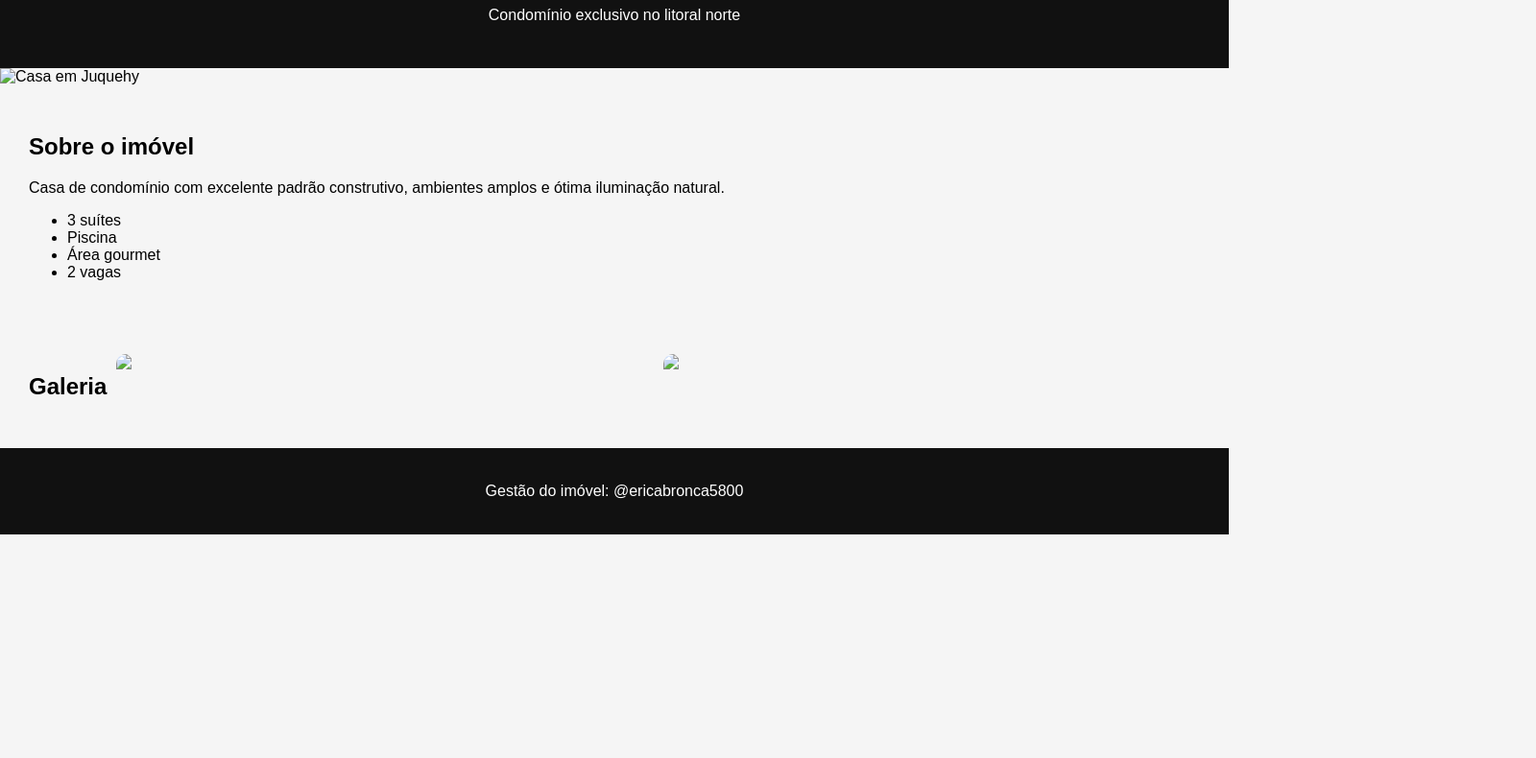
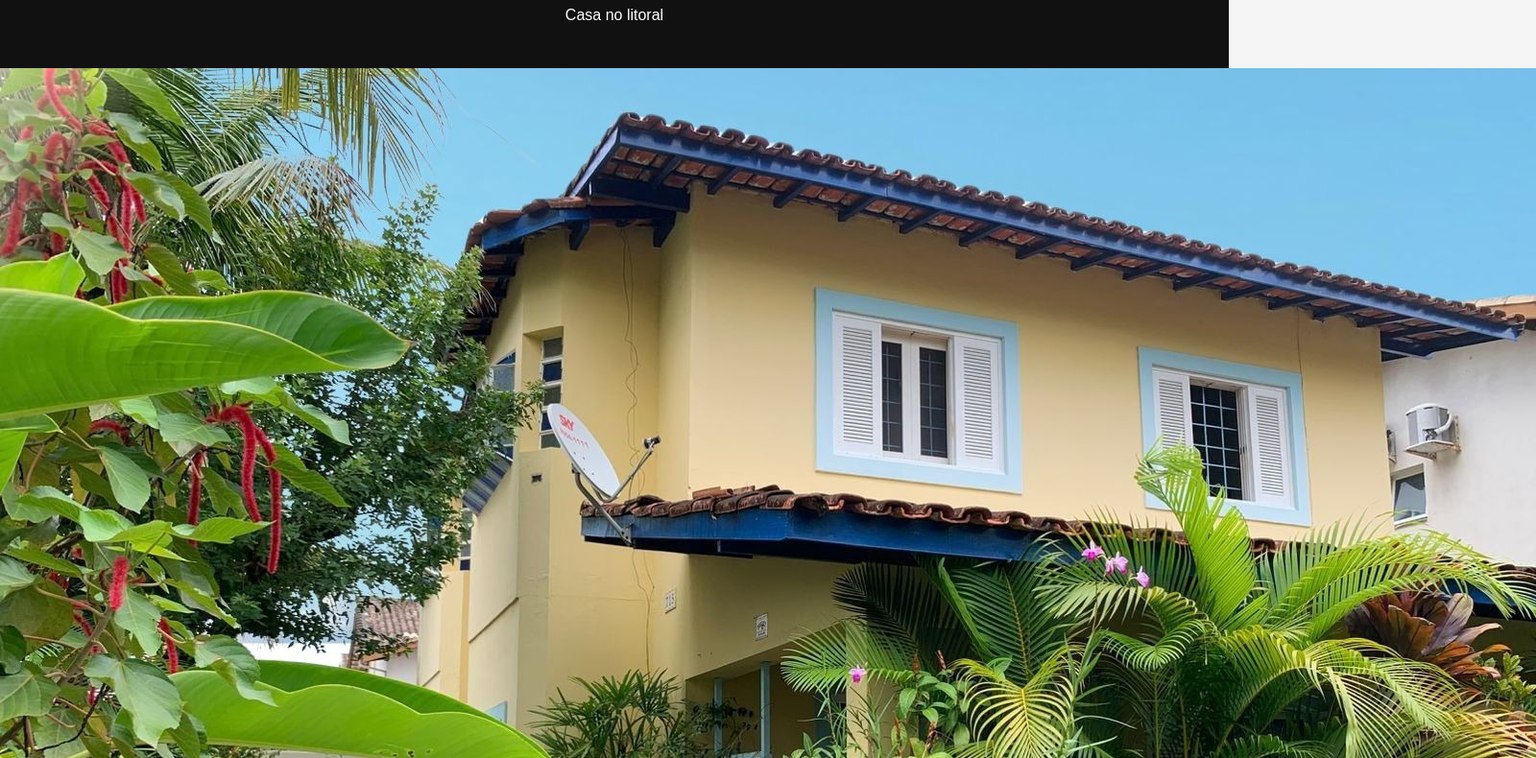
Before and after one commit to andrebronc0-code/Casa-Juquehy, a plain HTML site: page index.html in a window 1280 px wide. Shown: the part 103-893 px from the top of the page at 96% size, 1600 px wide, since content can reach past the window. Before the commit the page ends 800 px from the top, so only its background shows below. Drawn offline with Linux system fonts and the light colour scheme.

Commit message:
Update index.html

```diff
--- a/index.html
+++ b/index.html
@@ -1,57 +1,63 @@
 <!DOCTYPE html>
 <html lang="pt-BR">
+
 <head>
+
 <meta charset="UTF-8">
 <meta name="viewport" content="width=device-width, initial-scale=1.0">
 
-<title>Casa em Juquehy</title>
+<title>Oportunidade imobiliária em Juquehy</title>
 
 <link rel="stylesheet" href="style.css">
+
 </head>
 
 <body>
 
 <header>
-<h1>Casa à Venda em Juquehy</h1>
-<p>Condomínio exclusivo no litoral norte</p>
+<h1>Casa à venda em Juquehy</h1>
+<p>Casa no litoral</p>
 </header>
 
-<section class="hero">
-<img src="imagens/fachada.jpg" alt="Casa em Juquehy">
-</section>
+<div class="slider">
 
-<section class="descricao">
+<img class="slide" src="imagens/fotofachada.jpg">
 
-<h2>Sobre o imóvel</h2>
+<button class="prev" onclick="mudarSlide(-1)">❮</button>
+<button class="next" onclick="mudarSlide(1)">❯</button>
 
-<p>
-Casa de condomínio com excelente padrão construtivo,
-ambientes amplos e ótima iluminação natural.
-</p>
+</div>
 
-<ul>
-<li>3 suítes</li>
-<li>Piscina</li>
-<li>Área gourmet</li>
-<li>2 vagas</li>
-</ul>
+<script>
 
-</section>
+let slideIndex = 1;
+mostrarSlide(slideIndex);
 
-<section class="galeria">
+function mudarSlide(n){
+mostrarSlide(slideIndex += n);
+}
 
-<h2>Galeria</h2>
+function mostrarSlide(n){
 
-<img src="imagens/sala.jpg">
-<img src="imagens/piscina.jpg">
+let slides = document.getElementsByClassName("slide");
 
-</section>
+if(n > slides.length){
+slideIndex = 1;
+}
 
-<footer>
+if(n < 1){
+slideIndex = slides.length;
+}
 
-<p>Gestão do imóvel: @ericabronca5800</p>
+for(let i = 0; i < slides.length; i++){
+slides[i].style.display = "none";
+}
 
-</footer>
+slides[slideIndex-1].style.display = "block";
+
+}
+
+</script>
 
 </body>
 </html>
```
